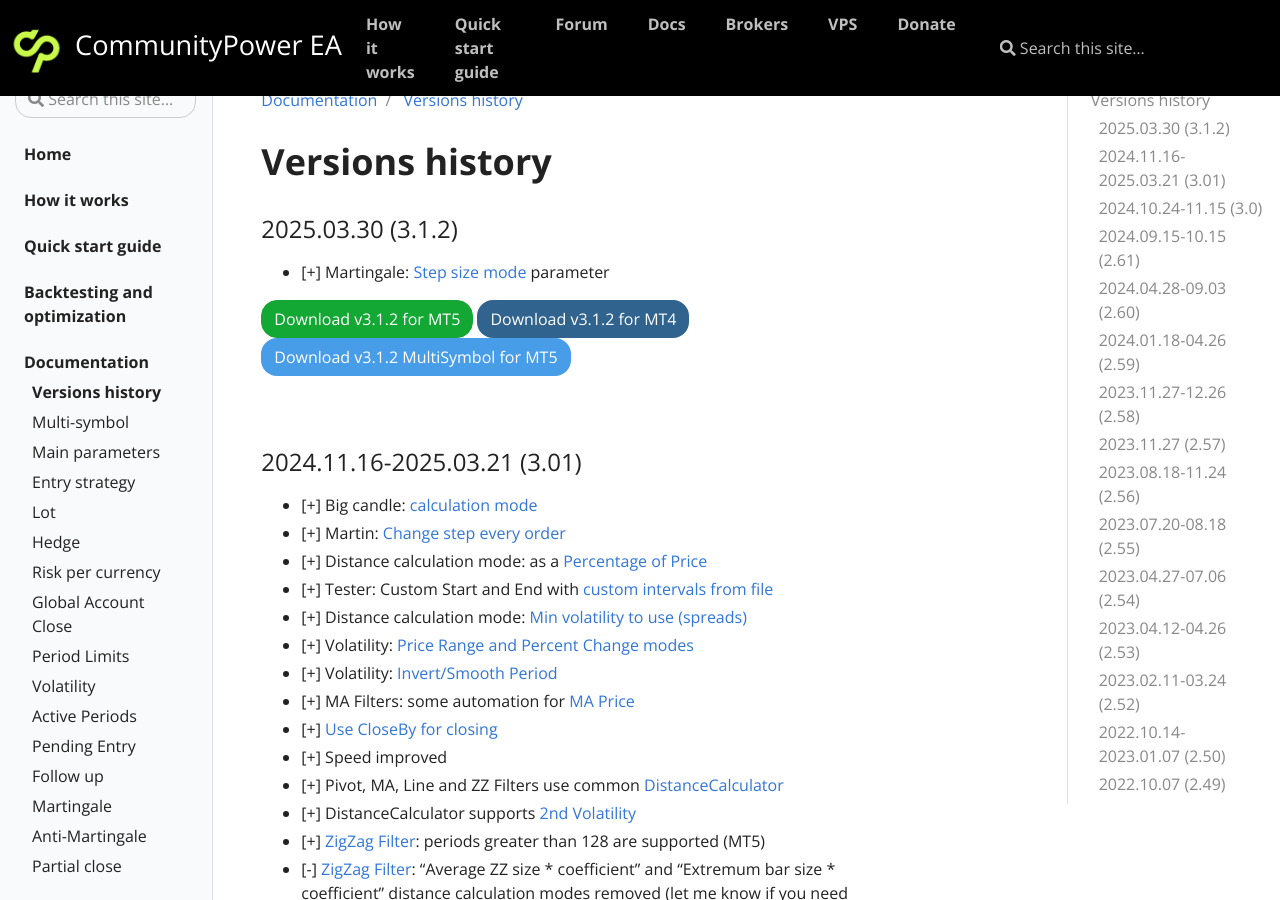
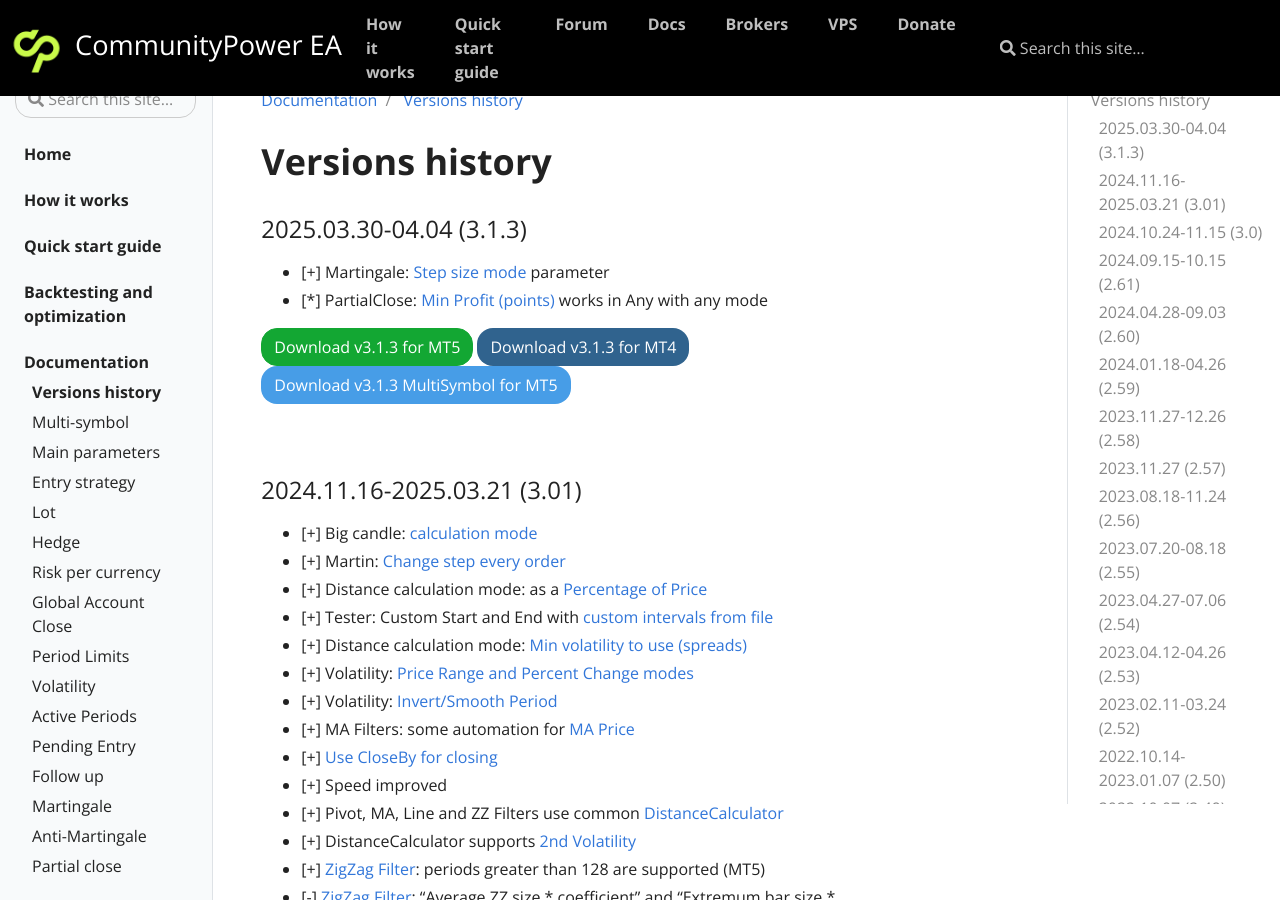
Before and after one commit to komposter/CommunityPowerEA.com, a Jekyll site: the page built from _docs/versions-history.md, in a window 1280 px wide and 900 px high. Built offline with Jekyll 4.4.1, drawn with Linux system fonts in a browser that asks for light colours.

Commit message:
Content change

```diff
--- a/_docs/versions-history.md
+++ b/_docs/versions-history.md
@@ -7,12 +7,13 @@
 
 # Versions history
 
-### 2025.03.30 (3.1.2)
+### 2025.03.30-04.04 (3.1.3)
 * [+] Martingale: [Step size mode](/docs/martingale#step-size-mode) parameter
+* [*] PartialClose: [Min Profit (points)](/docs/partial-close#min-profit-points) works in Any with any mode
 
-[<button class="btn btn-success">Download v3.1.2 for MT5</button>]({{site.baseurl}}/assets/EAs/CommunityPower 3.1.2.ex5)
-[<button class="btn btn-primary">Download v3.1.2 for MT4</button>]({{site.baseurl}}/assets/EAs/CommunityPower 3.1.2.ex4)
-[<button class="btn btn-info">Download v3.1.2 MultiSymbol for MT5</button>]({{site.baseurl}}/assets/EAs/CommunityPower 3.1.2 MS.ex5)
+[<button class="btn btn-success">Download v3.1.3 for MT5</button>]({{site.baseurl}}/assets/EAs/CommunityPower 3.1.3.ex5)
+[<button class="btn btn-primary">Download v3.1.3 for MT4</button>]({{site.baseurl}}/assets/EAs/CommunityPower 3.1.3.ex4)
+[<button class="btn btn-info">Download v3.1.3 MultiSymbol for MT5</button>]({{site.baseurl}}/assets/EAs/CommunityPower 3.1.3 MS.ex5)
 
 <br />
 
```
Also changed, not shown: _docs/martingale.md (+1 -1 lines), _docs/partial-close.md (+1 -2 lines), 3 other files.
